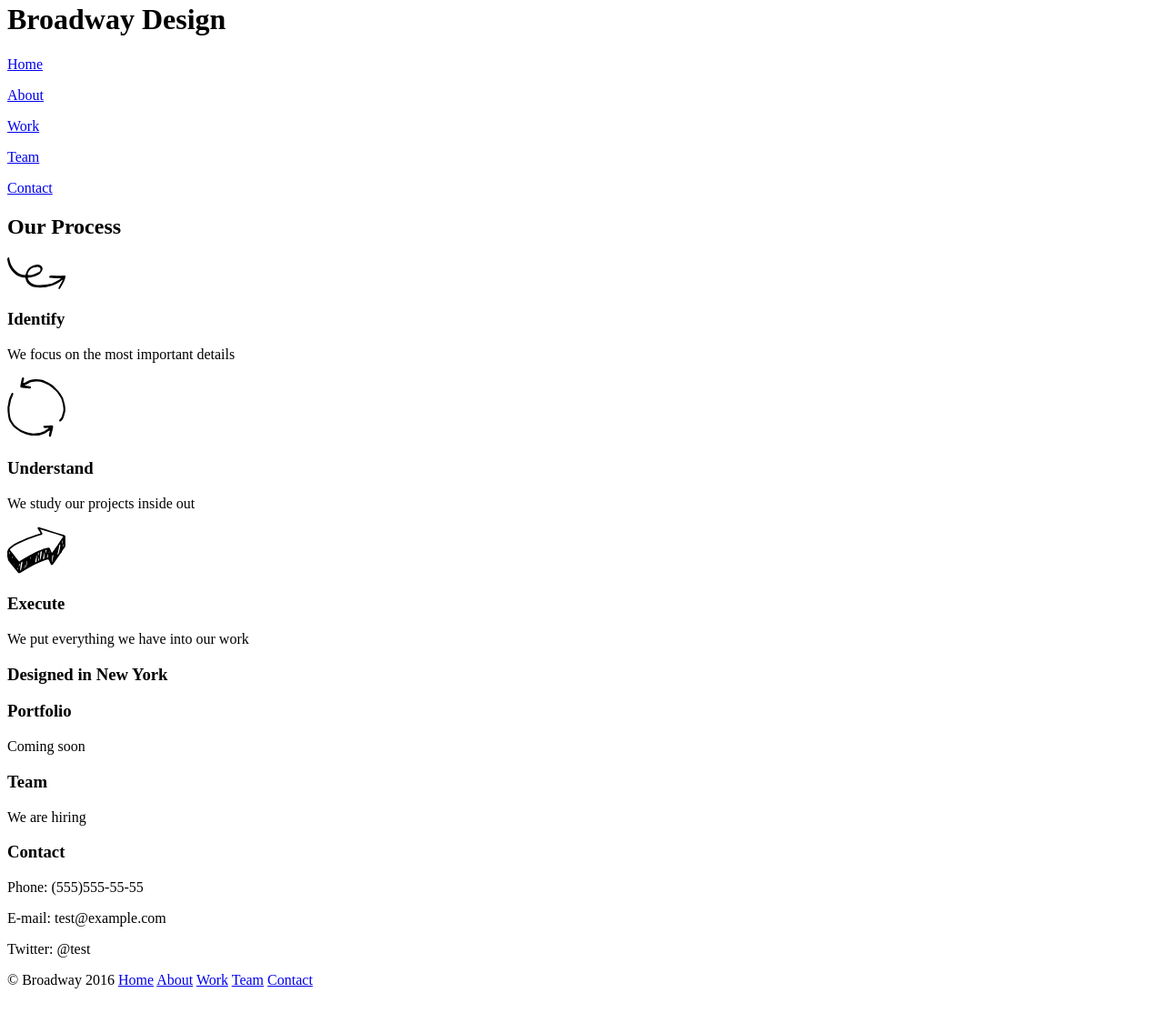
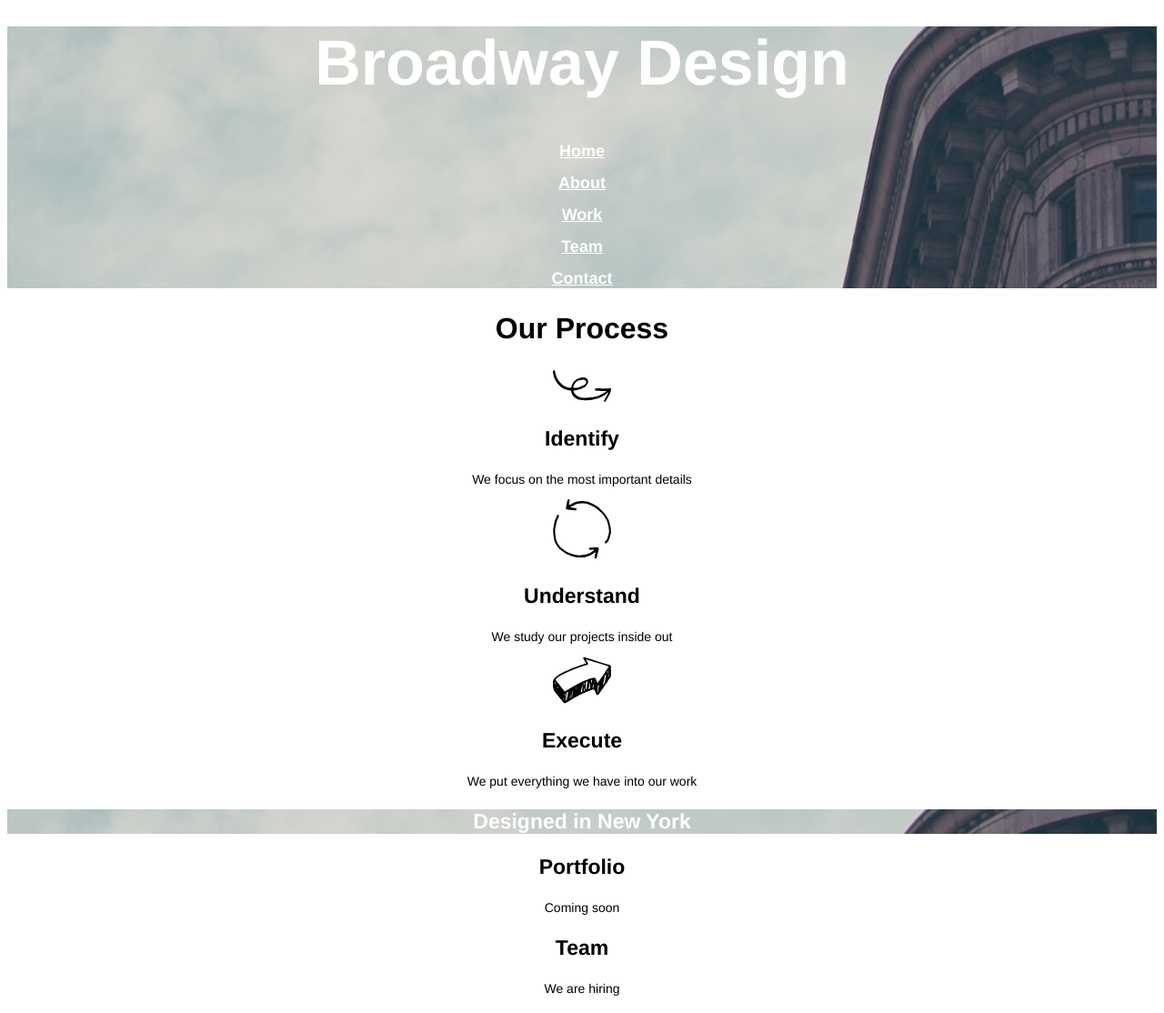
Before and after one commit to mc1379/BroadwayDesign, a plain HTML site: page index.html in a window 1280 px wide. Shown: the part 18-1132 px from the top of the page at 91% size. Drawn offline with Linux system fonts and the light colour scheme.

Commit message:
Drafted CSS

```diff
--- a/index.html
+++ b/index.html
@@ -6,7 +6,7 @@
   </head>
 
   <body>
-    <h1>Broadway Design</h1>
+    <div class="pagetop"><h1>Broadway Design</h1>
     <!--Top Menu-->
       <nav>
         <p><a href="#">Home</a></p>
@@ -15,6 +15,7 @@
         <p><a href="#">Team</a></p>
         <p><a href="#">Contact</a></p>
       </nav>
+    </div>
     <!--Top Page-->
     <h2>Our Process</h2>
 
--- a/resources/css/style.css
+++ b/resources/css/style.css
@@ -0,0 +1,39 @@
+body, #midheadline {
+  text-align: center;
+  font-family: Helvetica, sans-serif;
+}
+.pagetop, #midheadline {
+  background-image: url("./images/the-flatiron-building.png");
+  color: white;
+  font-weight: bold;
+}
+h1 {
+  font-size: 70px;
+
+}
+nav a {
+  font-size: 18px;
+  color: white;
+  font-weight: bold;
+}
+h2 {
+  font-size: 32px;
+  font-weight: bold;
+}
+h3, #midheadline {
+  font-size: 23px;
+  font-weight: bold;
+}
+
+p {
+  font-size: 14px;
+}
+.footer {
+  text-align: left;
+  background-color: dimgray;
+  color: white;
+  font-size: 11px;
+}
+.footer a {
+  color: white;
+}
```
Also changed, not shown: resources/css/images/the-flatiron-building.png (added). Lines whose indentation alone changed are shown as unchanged.
